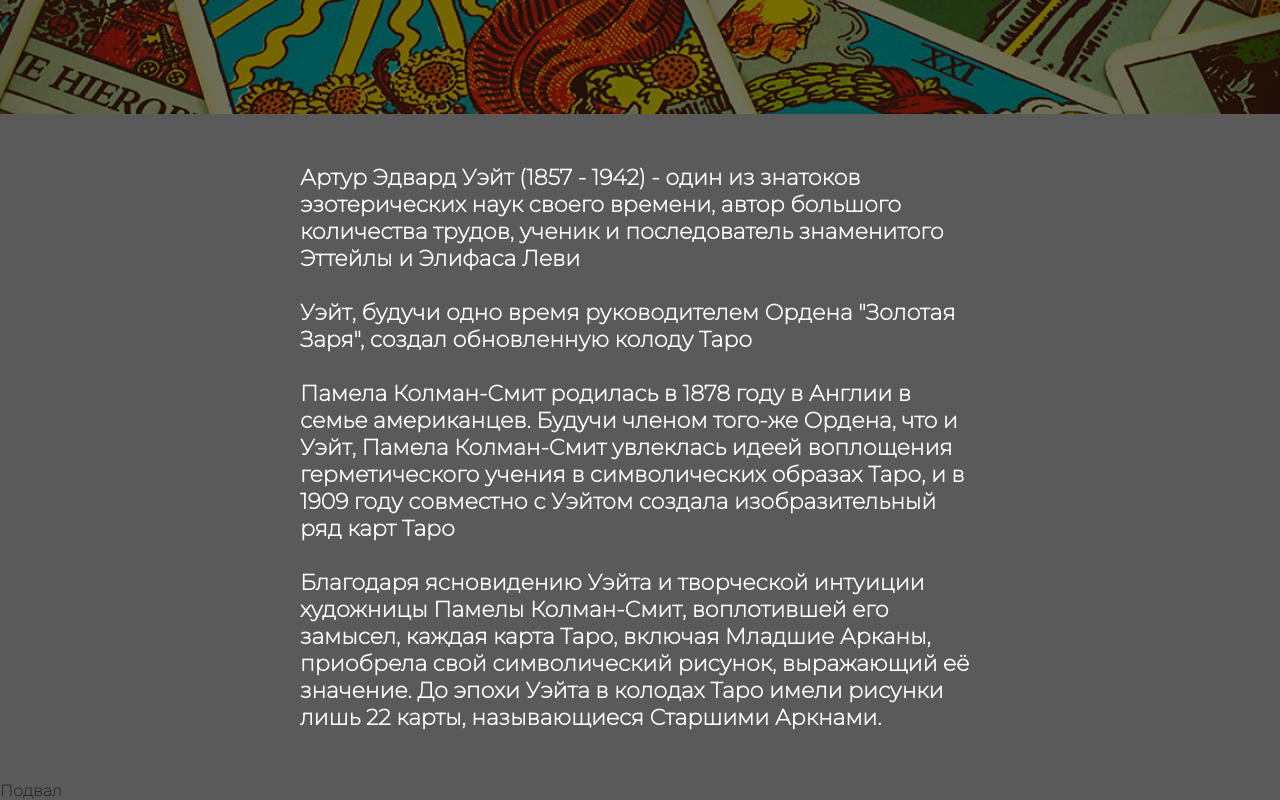
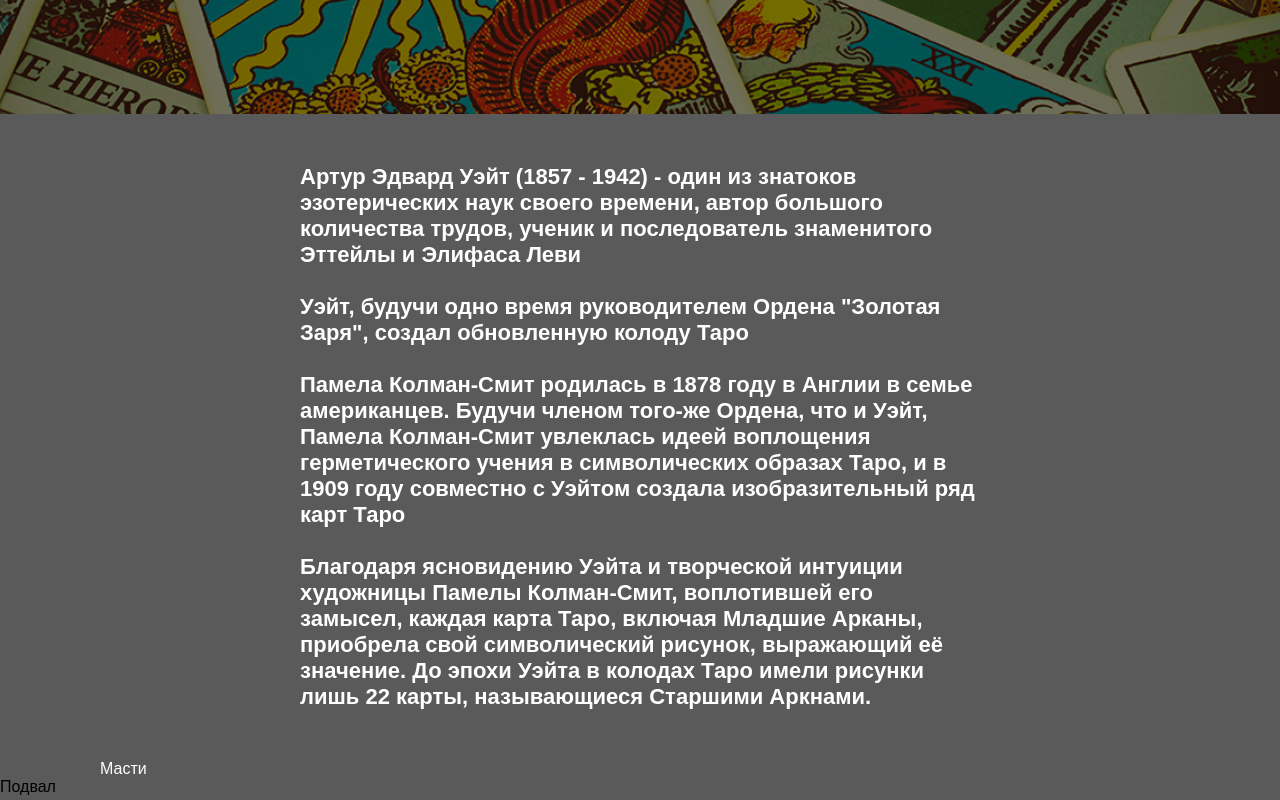
Before and after one commit to GavrilovaMilena/js-project-1, a plain HTML site: page index.html in a window 1280 px wide. Shown: the part 666-1466 px from the top of the page. Drawn offline with nearby package versions, Linux system fonts and the light colour scheme.

Commit message:
Added block for cards, fonts

```diff
--- a/index.html
+++ b/index.html
@@ -59,6 +59,12 @@
               рисунки лишь 22 карты, называющиеся Старшими Аркнами.
             </p>
           </div>
+          <div class="cards_tarot_wrapper">
+            <p class="cards_title">Масти</p>
+            <div class="card">
+
+            </div>
+          </div>
         </div>
       </section>
     </main>
--- a/index.scss
+++ b/index.scss
@@ -5,7 +5,7 @@ body {
   flex-direction: column;
   color: white;
   margin: 0;
-  font-family: "Montserrat", sans-serif;
+  font-family: "Playfair Display", sans-serif;
   // background: -webkit-linear-gradient(329deg, #ad4e4d, #a21572, #322bae)
   //   no-repeat;
   /* Chrome 10-25, Safari 5.1-6 */
@@ -113,6 +113,9 @@ body {
             font-weight: 600;
           }
         }
+        .cards_tarot_wrapper {
+          margin: 0 100px;
+        }
       }
     }
   }
```
Also changed, not shown: fonts/PlayfairDisplay-Black.ttf (added), fonts/PlayfairDisplay-BlackItalic.ttf (added), fonts/PlayfairDisplay-Bold.ttf (added), fonts/PlayfairDisplay-BoldItalic.ttf (added), fonts/PlayfairDisplay-ExtraBold.ttf (added), fonts/PlayfairDisplay-ExtraBoldItalic.ttf (added), fonts/PlayfairDisplay-Italic.ttf (added), fonts/PlayfairDisplay-Medium.ttf (added), fonts/PlayfairDisplay-MediumItalic.ttf (added), fonts/PlayfairDisplay-Regular.ttf (added), fonts/PlayfairDisplay-SemiBold.ttf (added), fonts/PlayfairDisplay-SemiBoldItalic.ttf (added), index.css, 1 other file.
